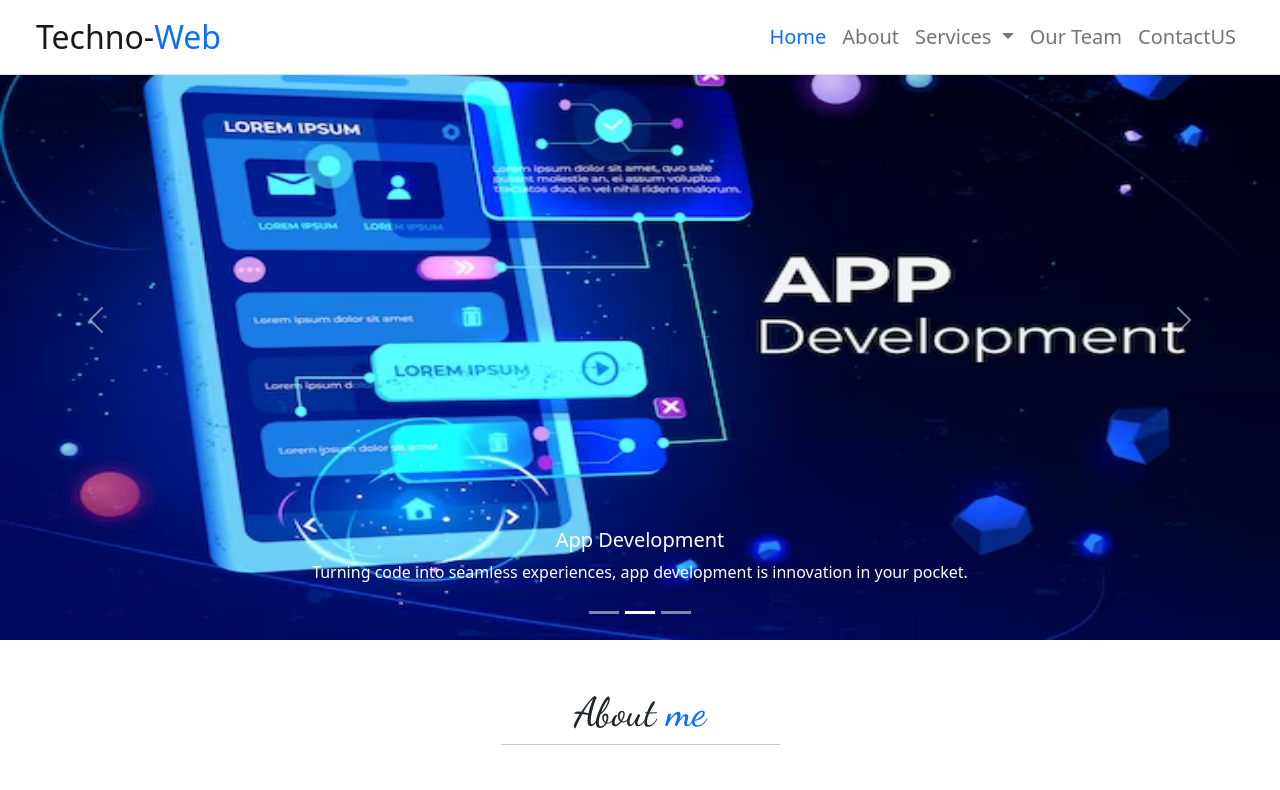
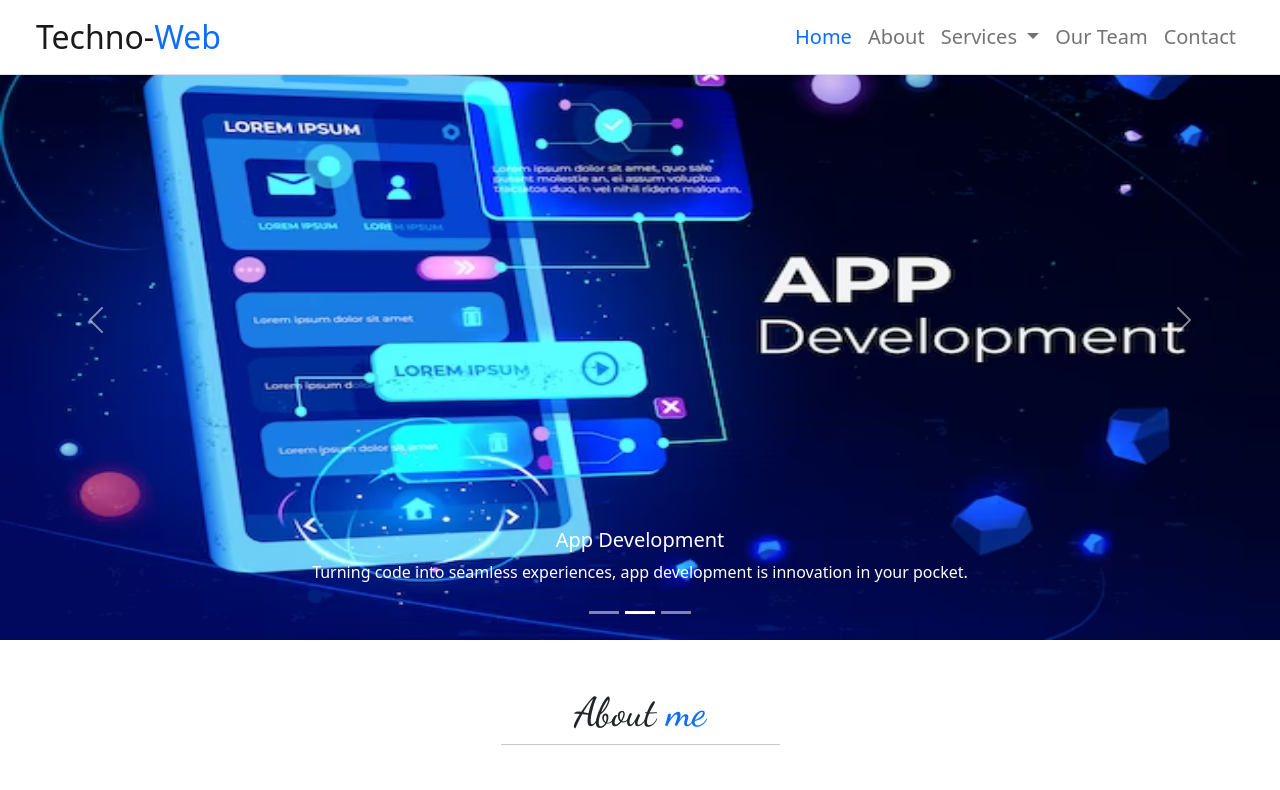
Before and after one commit to madhuripawar24/techno-web, a plain HTML site: page index.html in a window 1280 px wide. Shown: the top 790 px of the page. Drawn offline with nearby package versions, Linux system fonts and the light colour scheme; a small style sheet from the web is missing.

Commit message:
renamed label

```diff
--- a/index.html
+++ b/index.html
@@ -97,7 +97,7 @@
               <a class="nav-link" href="#Team">Our Team</a>
             </li>
             <li class="nav-item">
-              <a class="nav-link" href="#Contact">ContactUS</a>
+              <a class="nav-link" href="#Contact">Contact</a>
             </li>
         </div>
       </div>
```
